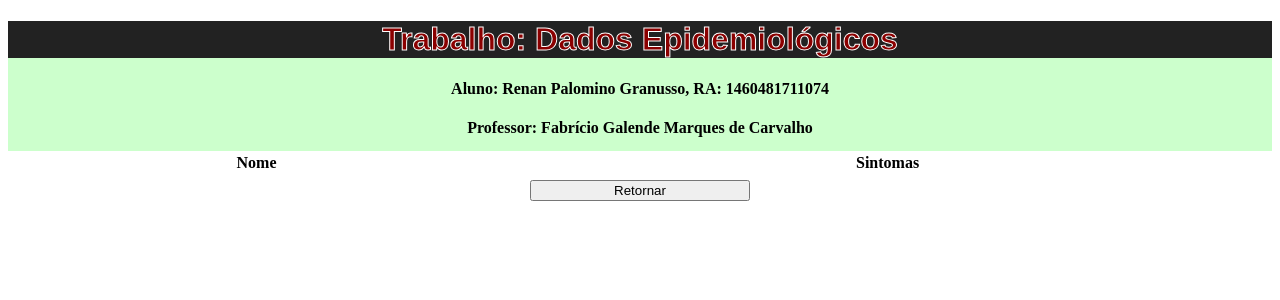
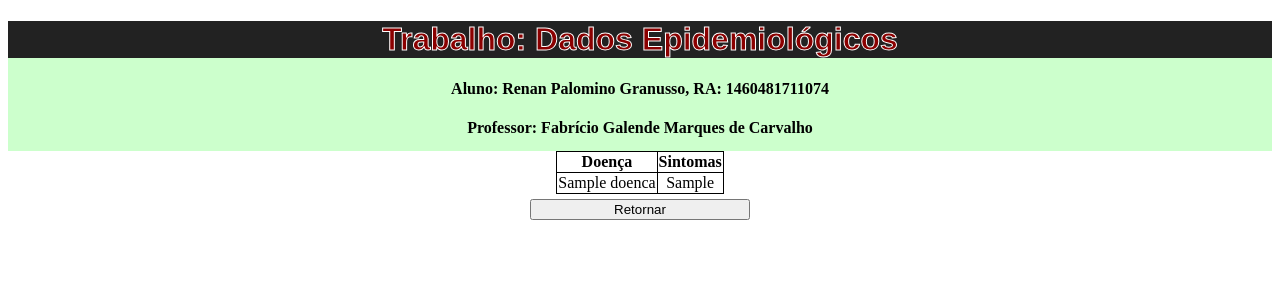
Before and after one commit to renangranusso/Projeto_dados_epidemiologicos, a Flask app: page /visualizacao_doencas in a window 1280 px wide. Shown: the top 300 px of the page. Run offline with Flask 2, Linux system fonts and the light colour scheme; tables that the repository leaves empty hold one stand-in row (values such as "Sample post"); lists and menus that the app fills with data are empty.

Commit message:
atualização de javascript

```diff
--- a/app/routes.py
+++ b/app/routes.py
@@ -12,6 +12,10 @@ def index():
 
 @app.route('/cadastro_doenca', methods=['GET', 'POST'])
 def cadastro_doenca():
+    if request.method == 'POST':
+        doenca = Doenca(request.form['nome'], request.form['sintomas'])
+        db.session.add(doenca)
+        db.session.commit()
     return render_template('cadastro_doenca.html')
 
 @app.route('/cadastro_epidemiologico', methods=['GET' , 'POST'])
@@ -19,14 +23,14 @@ def cadastro_epidemiologico():
     if request.method == 'POST':
         if request.form['data_coleta'] != "" and request.form['doenca_associada'] != "":
             epidemio = Epidemiologico(request.form['data_coleta'], request.form['doenca_associada'])
-            print(epidemio)
             db.session.add(epidemio)
             db.session.commit()
     return render_template('cadastro_epidemiologico.html')
 
 @app.route('/visualizacao_doencas', methods=['GET'])
 def visualizacao_doencas():
-    return render_template('visualizacao_doencas.html')
+    doenca = Doenca.query.all()
+    return render_template('visualizacao_doencas.html', doenca=doenca)
 
 @app.route('/visualizacao_epidemiologica', methods=['GET'])
 def visualizacao_epidemiologica():
--- a/app/static/css/estilo.css
+++ b/app/static/css/estilo.css
@@ -8,6 +8,11 @@
     height: 130px;
     background-color: rgb(204, 255, 204);
     margin: 0 auto 0 auto
+}
+
+#mostrarData{
+    text-align: center;
+
 }
 
 h1{
@@ -37,7 +42,18 @@ h4{
 .table{
     text-align: Center;
     width: 100%;
+    margin-left:auto;
+    margin-right:auto;
 }
+
+table.center {
+    margin-left:auto;
+    margin-right:auto;
+    border: 1px solid black;
+    padding: 15px;
+    border-spacing: 5px;
+    text-align: Center;
+  }
 
 #Adicionar{
     padding: 1%;
--- /dev/null
+++ b/app/static/js/script.js
@@ -0,0 +1,2 @@
+let d = new Date();
+document.getElementById("mostrarData").innerHTML = d;
--- a/app/templates/cadastro_doenca.html
+++ b/app/templates/cadastro_doenca.html
@@ -16,14 +16,14 @@
             <p>CADASTRO DE DOENÇAS</p>
         </div>
 
-        <form action="" id='Adicionar' method="post">
+        <form action="/cadastro_doenca" id='Adicionar' method="post">
             <div class="Add_data">
                 <p><h5>Nome</h5></p>
-                <input type="text" name="" id="" placeholder="Nome">
+                <input type="text" name="nome" id="nome" placeholder="Nome">
             </div>
             <div class="Add_doenca_assoc">
                 <p><h5>Sintomas</h5></p>
-                <input type="text" name="" id="" placeholder="Sintomas">
+                <input type="text" name="sintomas" id="sintomas" placeholder="Sintomas">
             </div>
             <br>
             <div id="BTN_add">
--- a/app/templates/index.html
+++ b/app/templates/index.html
@@ -4,7 +4,10 @@
     <head>
         <meta charset="utf-8"/>
         <title> Index do Projeto </title>
+
         <link rel="stylesheet" href="{{ url_for('static', filename='css/estilo.css') }}">
+        <link rel="shortcut icon" href="{{url_for('static', filename='grafico.jpg')}}"/>
+
     </head>
     <body>
         <div id='background'>
@@ -13,7 +16,6 @@
                 <p><h4>Aluno: Renan Palomino Granusso, RA: 1460481711074</h4></p>
                 <p><h4>Professor: Fabrício Galende Marques de Carvalho</h4></p>
             </div>
-
             <div id='Cadastros'>
                 <div id='Buttons_Doenca'>
                     <p calss="titulos">DOENÇAS</p>
@@ -25,7 +27,9 @@
                     <a href='cadastro_epidemiologico'><button type="button" style="width:220px">Cadastrar Dado Epidemiologico</button></a>
                     <a href='visualizacao_epidemiologica'><button type="button" style="width:220px">Visualizar dados Epidemiologicos</button></a>
                 </div>
+                <p id="mostrarData"></p>
             </div>
         </div>
+        <script src="{{ url_for('static', filename='js/script.js') }}"></script>
     </body>
 </html>
--- a/app/templates/visualizacao_doencas.html
+++ b/app/templates/visualizacao_doencas.html
@@ -13,15 +13,20 @@
             <p><h4>Professor: Fabrício Galende Marques de Carvalho</h4></p>
         </div>
 
-        <table class="table">
+        <table class="center" rules="all">
             <thead>
                 <tr>
-                    <th>Nome</th>
+                    <th>Doença</th>
                     <th>Sintomas</th>
                 </tr>
             </thead>
             <tbody>
-
+                {% for e in doenca %}
+                    <tr>
+                        <td>{{e.nome}}</td>
+                        <td>{{e.sintomas}}</td>
+                    </tr>
+                {% endfor %}
             </tbody>
         </table>
 
--- a/app/templates/visualizacao_epidemiologica.html
+++ b/app/templates/visualizacao_epidemiologica.html
@@ -12,7 +12,7 @@
             <p><h4>Aluno: Renan Palomino Granusso, RA: 1460481711074</h4></p>
             <p><h4>Professor: Fabrício Galende Marques de Carvalho</h4></p>
 
-            <table class="table">
+            <table class="center" rules="all">
                 <thead>
                     <tr>
                         <th>Data de Coleta</th>
```
